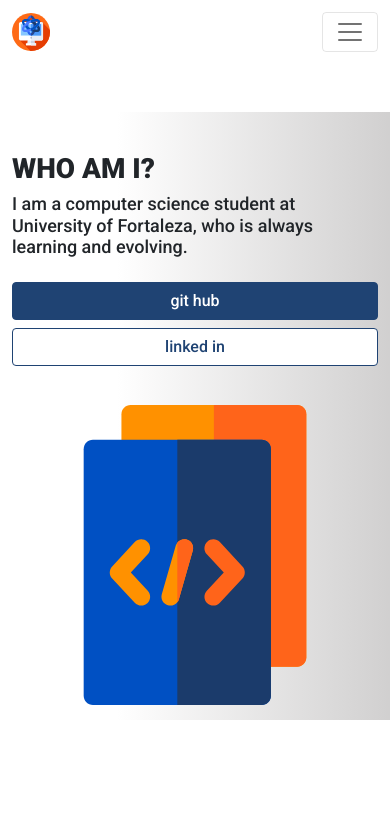
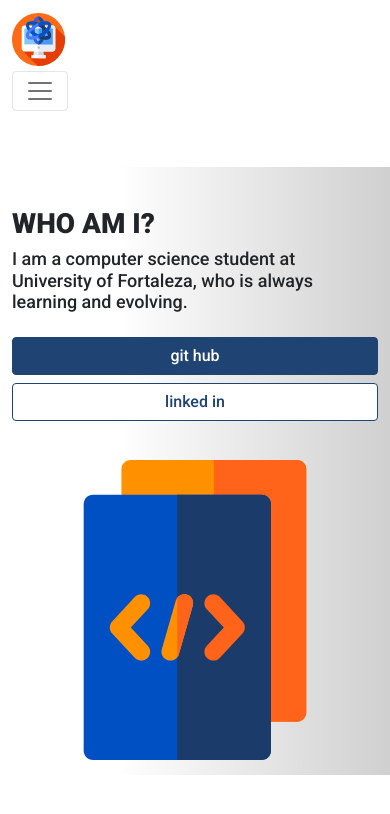
Before and after one commit to brennoharten/brennoharten.github.io, a plain HTML site: page index.html in a window 390 px wide. Drawn offline with Linux system fonts and the light colour scheme.

Commit message:
fixed bug of header medium

```diff
--- a/public/css/responsive.css
+++ b/public/css/responsive.css
@@ -8,14 +8,14 @@
 
 @media (max-width: 767.98px) {
     #header .navbar-brand img {
-        max-width: 250px;
+        max-width: 150px;
     }
 }
 
 /* max witdh medium */
 @media (max-width: 991.98px) {
     #header .navbar-brand img {
-        max-width: 250px;
+        max-width: 350px;
     }
     #header .navbar-collapse {
         width: 100%;
```
